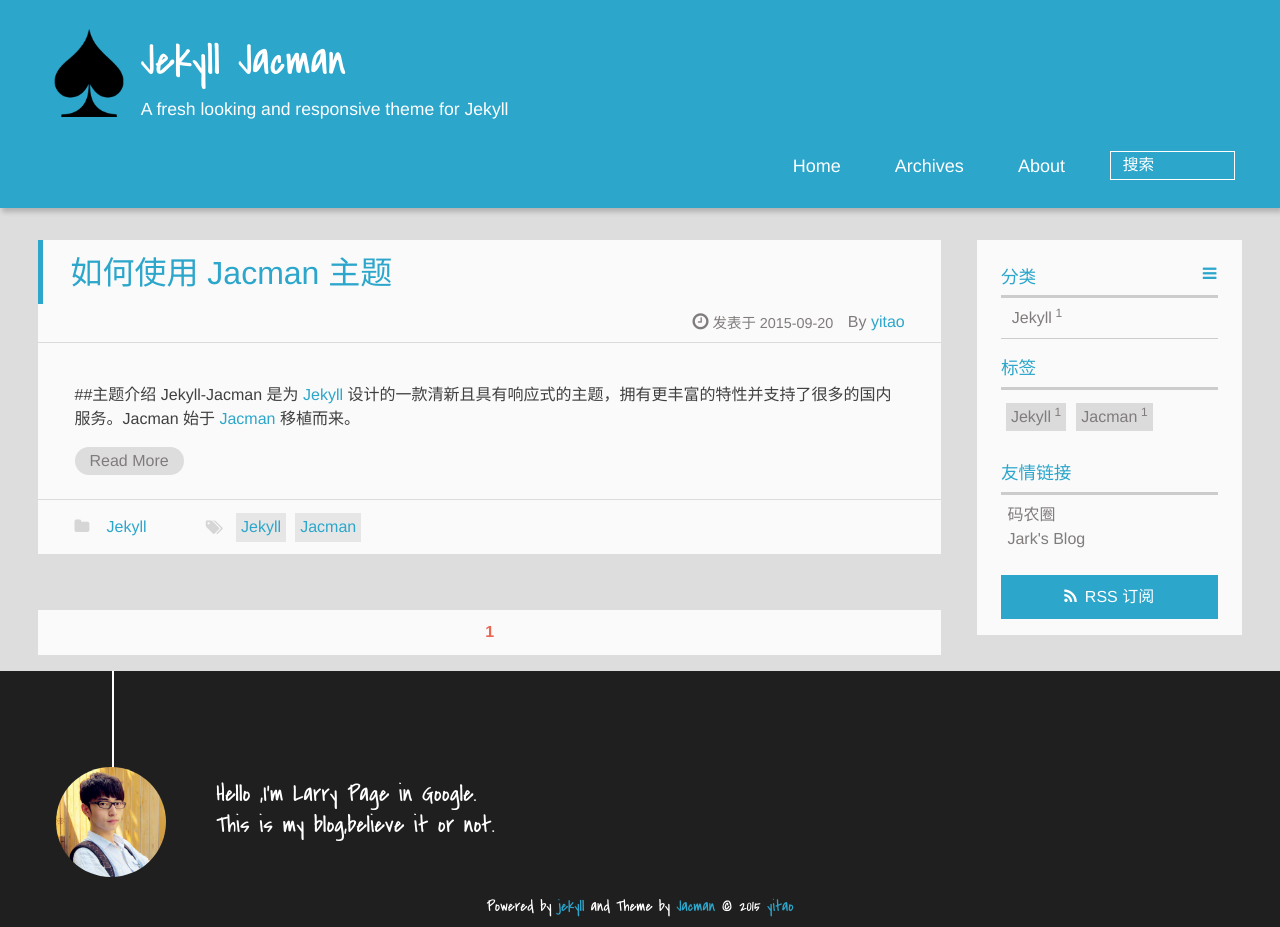
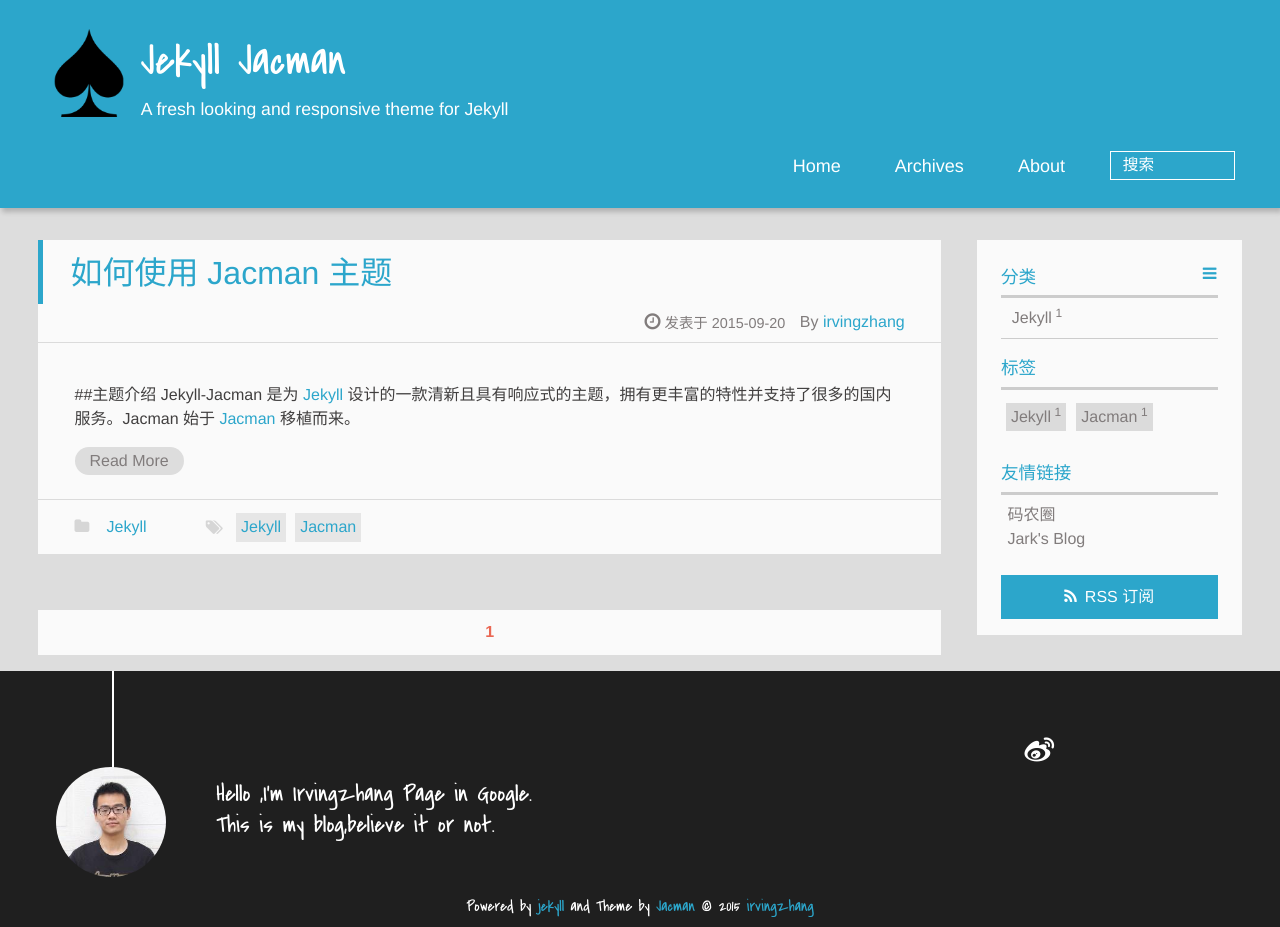
Before and after one commit to Irvinglove/irvinglove.github.io, a Jekyll site: the page built from index.html, in a window 1280 px wide. Built offline with Jekyll 4.4.1, drawn with Linux system fonts in a browser that asks for light colours; Markdown is read by kramdown in place of the engine named in the settings; the list of posts is cut into pages by our own code.

Commit message:
second add

```diff
--- a/_config.yml
+++ b/_config.yml
@@ -79,10 +79,10 @@ mathjax: false      #enable mathjax if true
 
 #### Author information
 author:
-  name: yitao      ## e.g. wuchong Author name
-  intro_line1:  "Hello ,I'm Larry Page in Google."    ## your introduction on the bottom of the page
+  name: irvingzhang
+  intro_line1:  "Hello ,I'm Irvingzhang Page in Google."    ## your introduction on the bottom of the page
   intro_line2:  "This is my blog,believe it or not."  ## the 2nd line
-  weibo:      ## e.g. wuchong1014 or 2176287895 for http://weibo.com/2176287895
+  weibo:  3782374745    ## e.g. wuchong1014 or 2176287895 for http://weibo.com/2176287895
   weibo_verifier:  ## e.g. b3593ceb Your weibo-show widget verifier ,if you use weibo-show it is needed.
   tsina:      ## e.g. 2176287895  Your weibo ID,It will be used in share button.
   douban:     ## e.g. wuchong1014 or your id for https://www.douban.com/people/wuchong1014
```
Also changed, not shown: assets/img/author.jpg.
